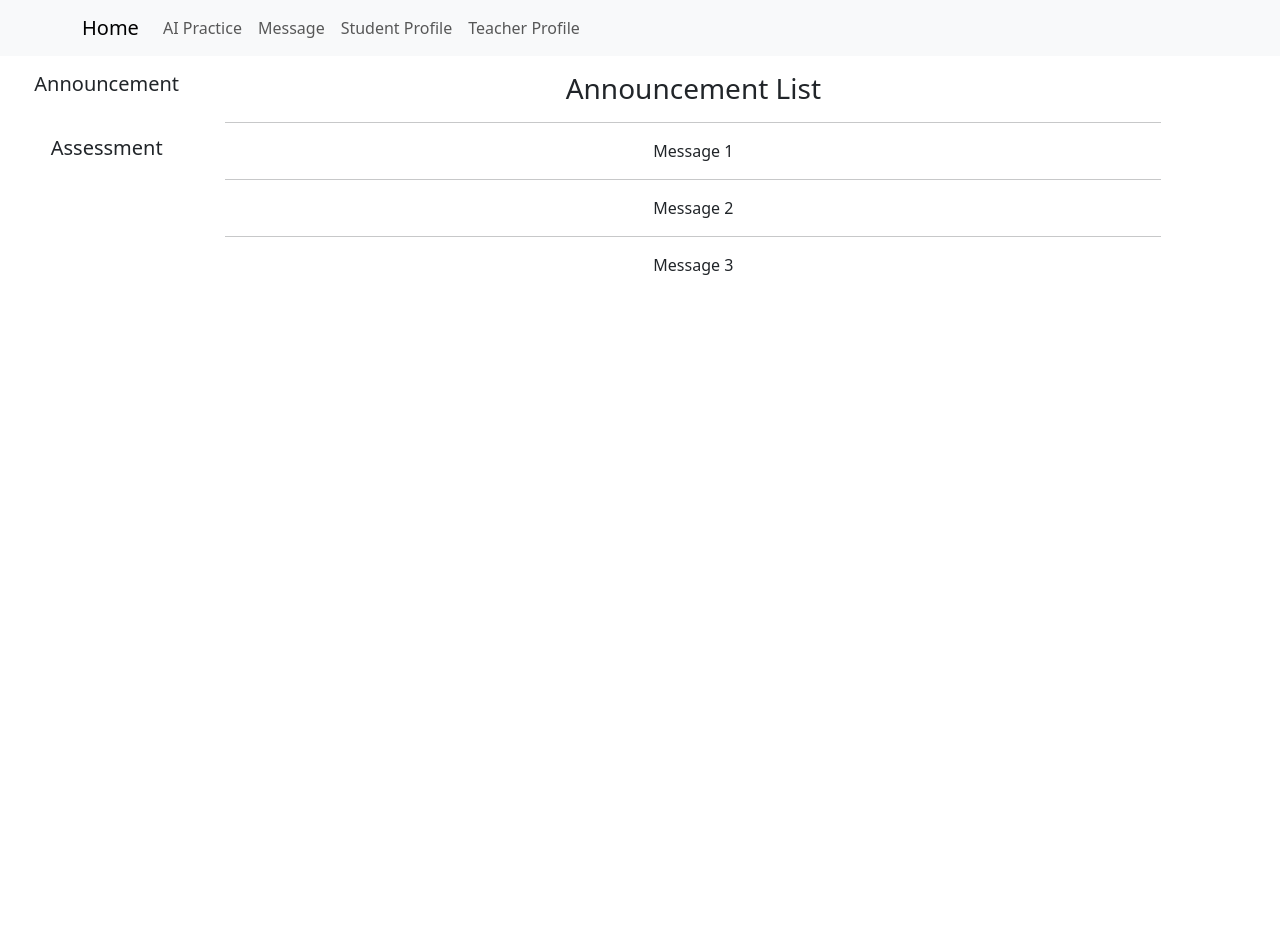
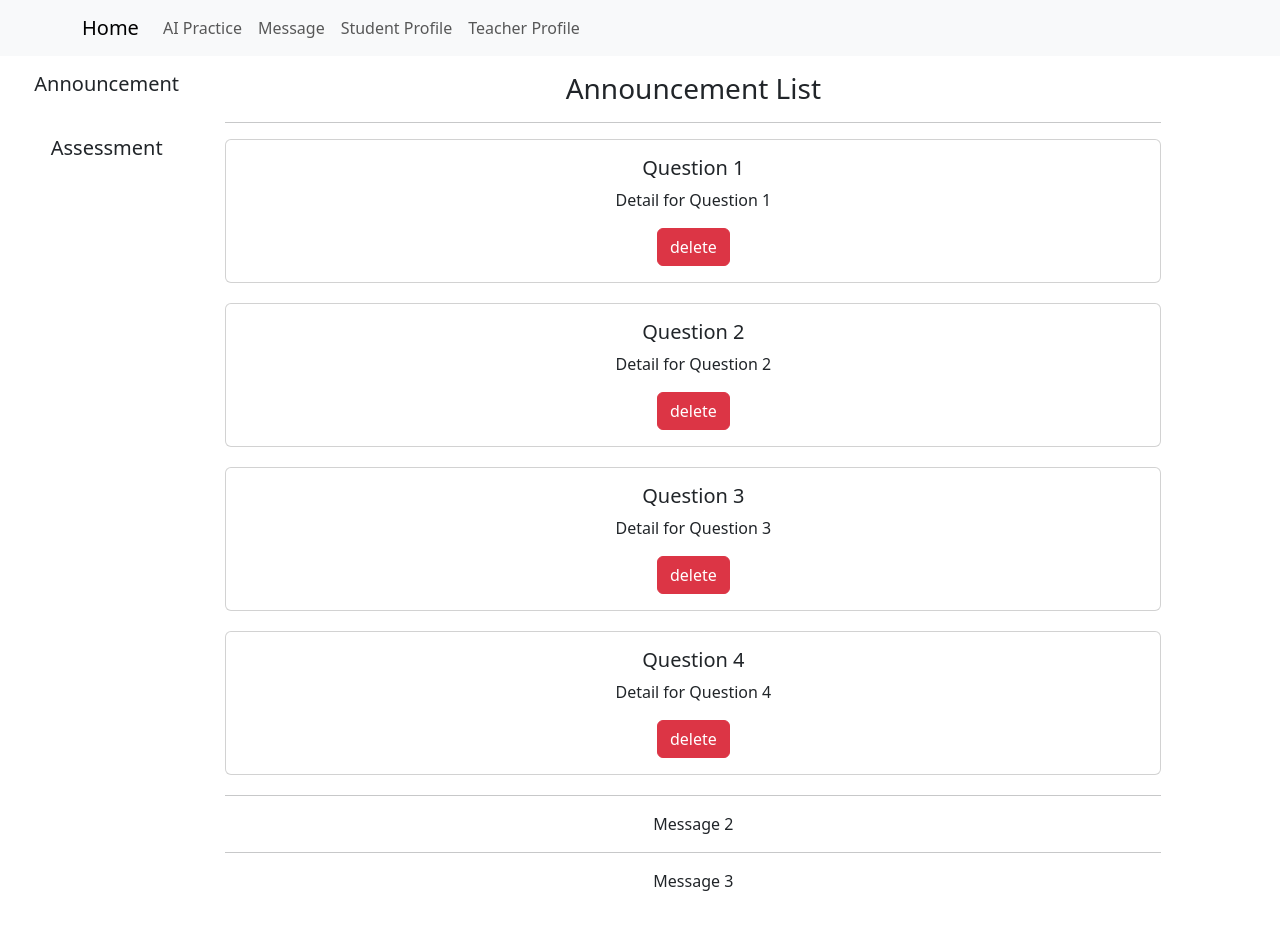
Before and after one commit to 11shiyu/5620_SmartEDHub, a React (Create React App) app in the folder smarthub/: page /Message in a window 1280 px wide. Before the commit the page ends 800 px from the top, so only its background shows below. Built offline with nearby package versions, Linux system fonts and the light colour scheme.

Commit message:
add questionList component, update message UI

```diff
--- /dev/null
+++ b/smarthub/src/components/QuestionList.js
@@ -0,0 +1,38 @@
+import React, { useState, useEffect } from 'react';
+import { Card, Button } from 'react-bootstrap';
+
+// 假设的API方法，用于从数据库删除特定ID的题目
+const deleteQuestionFromDB = async (id) => {
+  // 在这里你可以调用API来从数据库删除题目
+  console.log(`Deleted question with ID: ${id}`);
+};
+
+function QuestionList({ questions, setQuestions }) { // 通过结构赋值来接受questions prop
+
+    const handleDelete = async (id) => {
+        // 删除数据库中的数据
+        await deleteQuestionFromDB(id);
+
+        //更新状态，移除已删除的问题
+        const updatedQuestions = questions.filter(q => q.question_id !== id);
+        setQuestions(updatedQuestions);
+      };
+
+
+    return (
+        <div>
+            {questions.map((question) => (
+                <Card key={question.question_id} style={{ marginBottom: '20px' }}>
+                    <Card.Body>
+                        <Card.Title>{question.question_title}</Card.Title>
+                        <Card.Text>{question.question_detail}</Card.Text>
+                        <Button variant="danger" onClick={() => handleDelete(question.question_id)}>delete</Button>
+                    </Card.Body>
+                </Card>
+            ))}
+        </div>
+    );
+}
+
+
+export default QuestionList;
--- a/smarthub/src/containers/Message.js
+++ b/smarthub/src/containers/Message.js
@@ -1,7 +1,29 @@
-import React from 'react';
+import React, { useState, useEffect } from 'react';
 import { Container, Row, Col } from 'react-bootstrap';
+import QuestionList from '../components/QuestionList';
 
 function Message() {
+
+
+  const [questions, setQuestions] = useState([
+    // 示例数据，你可以从API获取真实数据
+    { question_id: 1, question_title: 'Question 1', question_detail: 'Detail for Question 1' },
+    { question_id: 2, question_title: 'Question 2', question_detail: 'Detail for Question 2' },
+    { question_id: 3, question_title: 'Question 3', question_detail: 'Detail for Question 3' },
+    { question_id: 4, question_title: 'Question 4', question_detail: 'Detail for Question 4' },
+    // ...其他问题
+  ]);
+
+  // useEffect(() => {
+  //     // 假设fetchQuestions是一个异步方法，从数据库获取问题列表
+  //     async function fetchQuestions() {
+  //         const data = await yourAPI.getQuestions(); // 替换为你实际的API调用
+  //         setQuestions(data);
+  //     }
+
+  //     fetchQuestions();
+  // }, []);
+
   return (
     <div>
       <Container fluid>
@@ -21,7 +43,7 @@ function Message() {
             <div className="py-3">
               <h3>Announcement List</h3>
               <hr />
-              <p>Message 1</p>
+              <QuestionList questions={questions} setQuestions={setQuestions} />
               <hr />
               <p>Message 2</p>
               <hr />
```
Also changed, not shown: 1 other file (tests, documents, lock files or other folders).
